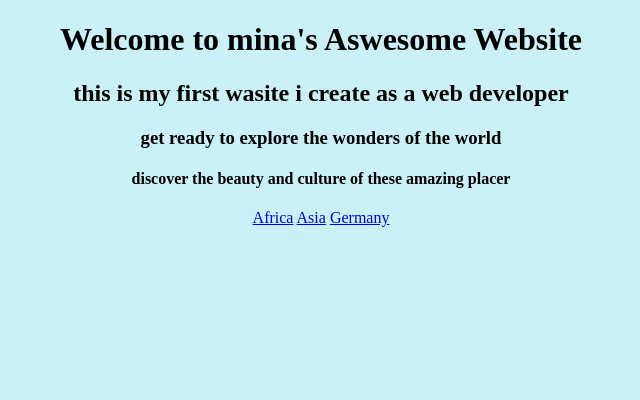
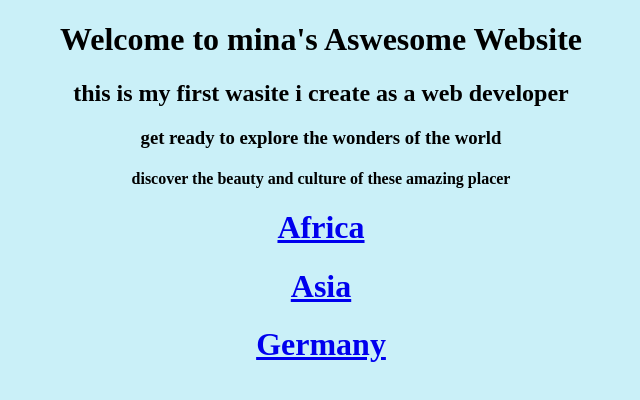
Before and after one commit to Minamage/my-first-website, a plain HTML site: page index.html in a window 1280 px wide. Shown: the whole page, without its empty margins (319-959 px from the left). Drawn offline with Linux system fonts and the light colour scheme.

Commit message:
Add files via upload

```diff
--- a/index.html
+++ b/index.html
@@ -12,9 +12,9 @@
     <h2>this is my first wasite i create as a web developer</h2>
     <h3>get ready to explore the wonders of the world</h3>
     <h4>discover the beauty and culture of these amazing placer</h4>
-    <a href="./Africa.html">Africa</a>
-    <a href="./Asia.html">Asia</a>
-    <a href="./Germany.html">Germany</a>
+   <h1> <a href="./Africa.html">Africa</a></h1>
+   <h1><a href="./Asia.html">Asia</a></h1>
+   <h1><a href="./Germany.html">Germany</a></h1>
 
 </body>
 
```
